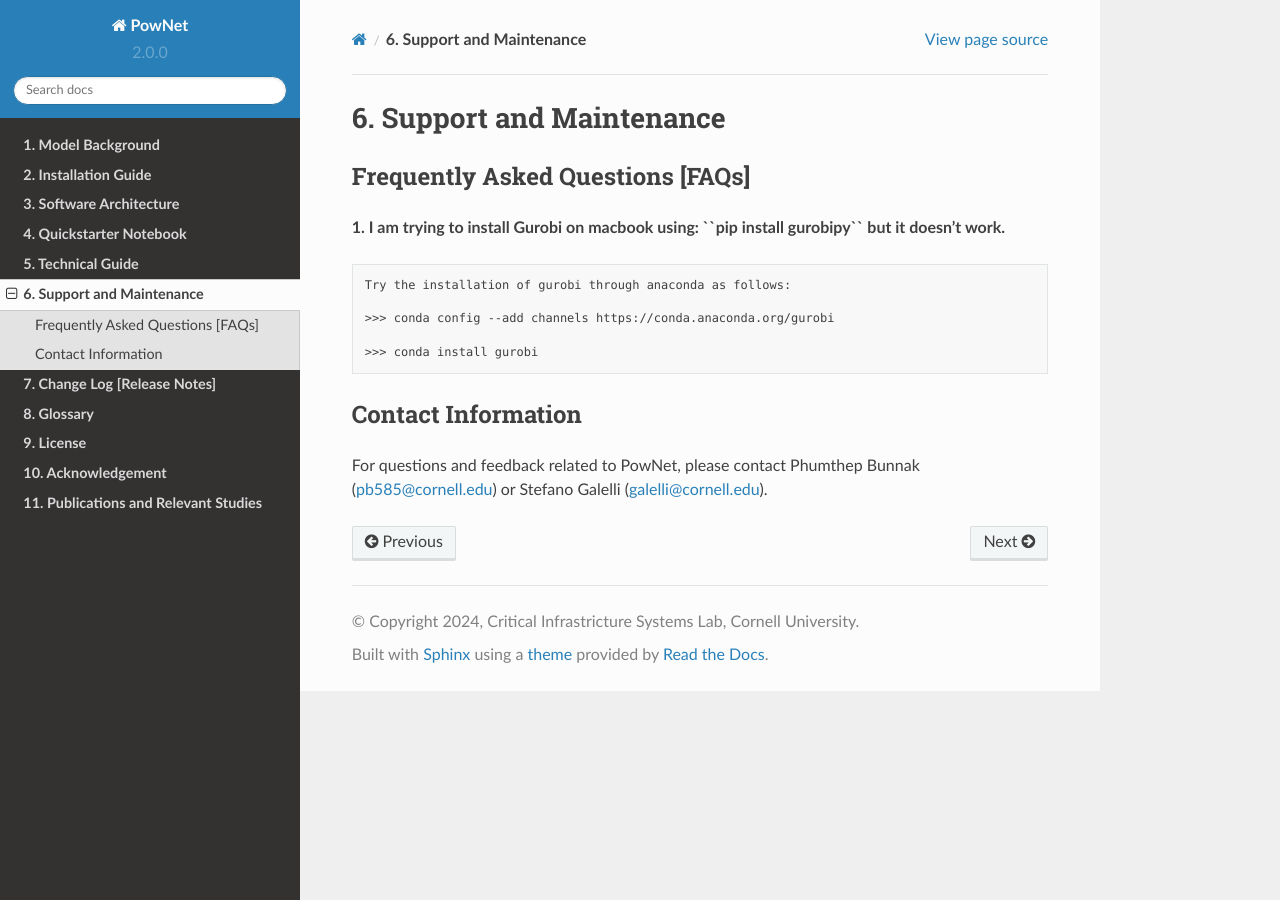
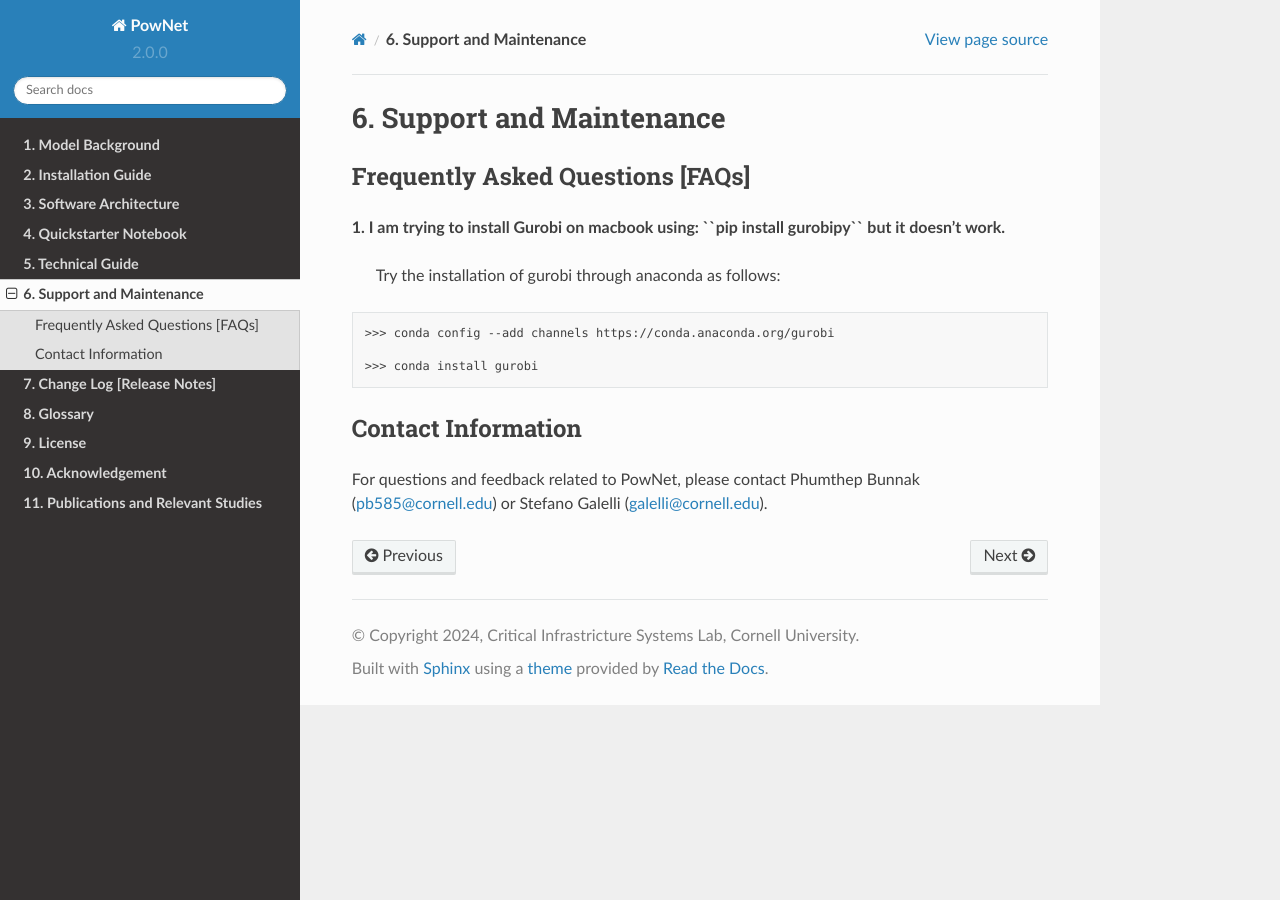
Before and after one commit to HishamEldardiry/PowNet_Documentation, a Sphinx documentation site: the page built from docs/source/pages/support.rst, in a window 1280 px wide. Built offline with Sphinx 7.4.7 and the Read the Docs theme 2.0.0, drawn with Linux system fonts in a browser that asks for light colours.

```diff
--- a/docs/source/pages/support.rst
+++ b/docs/source/pages/support.rst
@@ -6,9 +6,9 @@ Frequently Asked Questions [FAQs]
 
 **1. I am trying to install Gurobi on macbook using: ``pip install gurobipy`` but it doesn't work.**
 
+  Try the installation of gurobi through anaconda as follows:
+
 .. code:: shell
-
-  Try the installation of gurobi through anaconda as follows:
 
   >>> conda config --add channels https://conda.anaconda.org/gurobi
 
```
